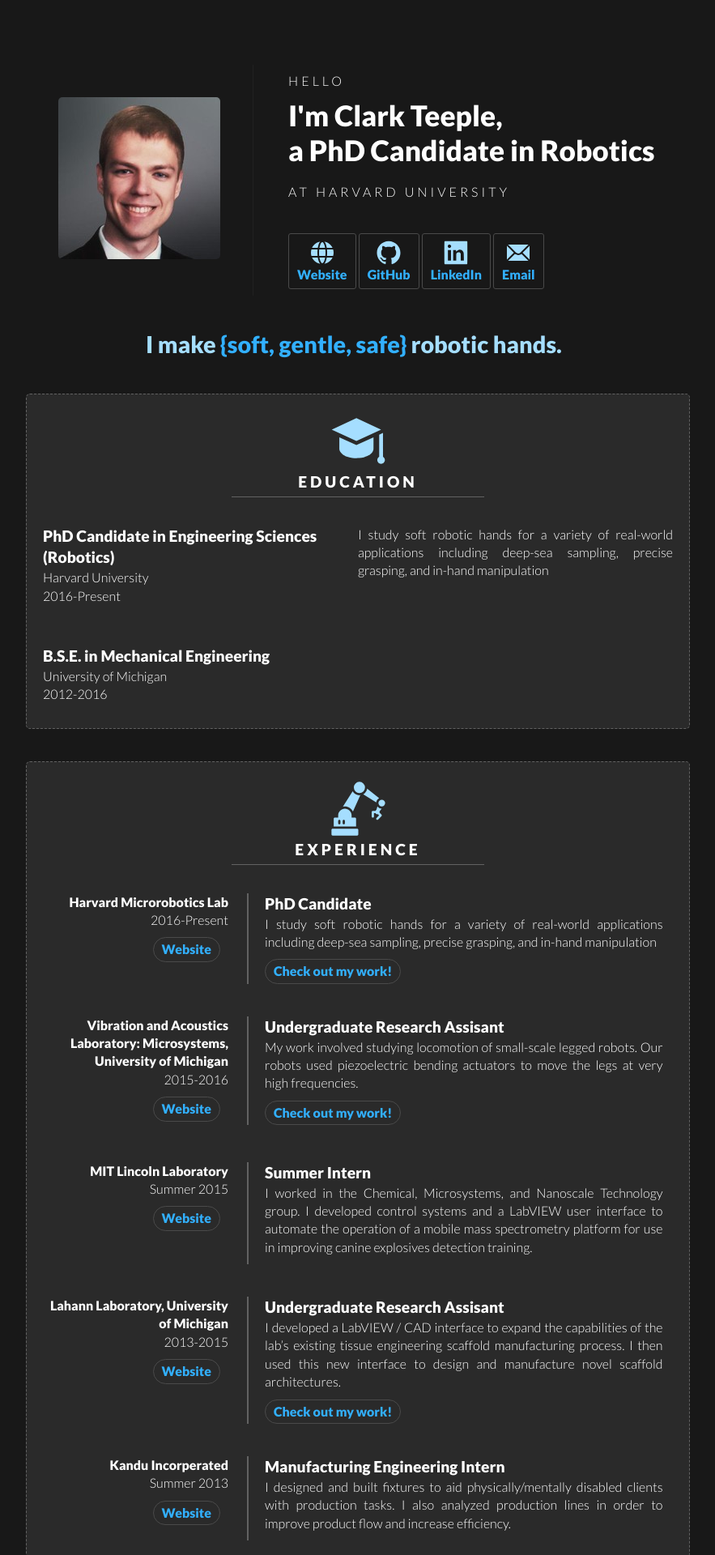
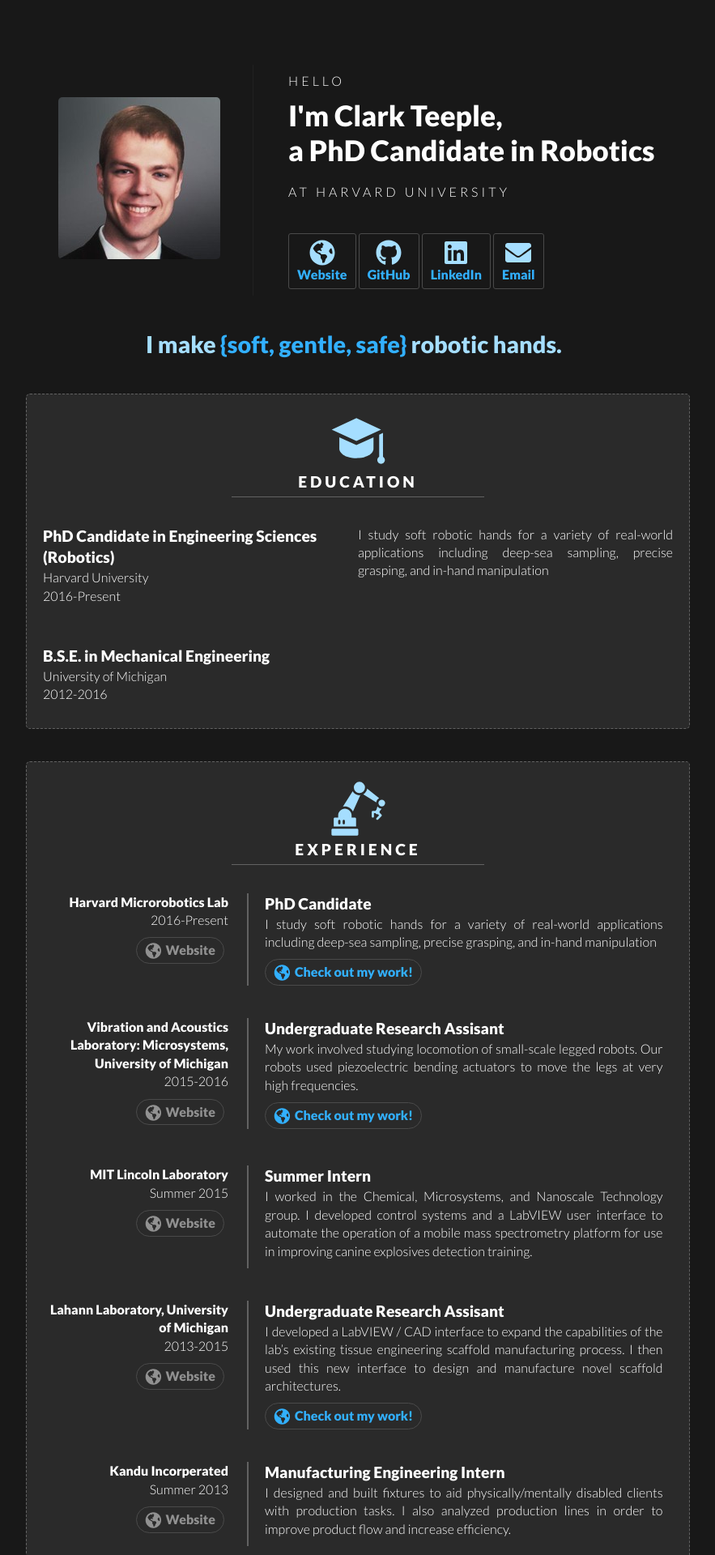
Before and after one commit to cbteeple/cbteeple.github.io, a Jekyll site: the page built from index.html, in a window 1280 px wide. Shown: the top 1920 px of the page at 81% size, without its empty margins (198-1081 px from the left). Built offline with Jekyll 4.4.1, drawn with Linux system fonts in a browser that asks for light colours; nearby versions of some CDN libraries.

Commit message:
started using font-awesome icon library!

```diff
--- a/_includes/head.html
+++ b/_includes/head.html
@@ -10,3 +10,7 @@
 <link rel="canonical" href="{{ page.url | replace:'index.html','' | prepend: site.baseurl | prepend: site.url }}">
 <link rel="alternate" type="application/rss+xml" title="{{ site.title }}" href="{{ "/feed.xml" | prepend: site.baseurl | prepend: site.url }}">
 <script src="https://code.jquery.com/jquery-1.11.3.min.js"></script>
+<script defer src="https://use.fontawesome.com/releases/v5.8.2/js/solid.js" integrity="sha384-+2/MEhV42Ne5nONkjLVCZFGh5IaEQmfXyvGlsibBiATelTFbVGoLB1sqhczi0hlf" crossorigin="anonymous"></script>
+<script defer src="https://use.fontawesome.com/releases/v5.8.2/js/regular.js" integrity="sha384-iFYyWQkY/Zvsdq3IIxRJI2FBoXPj6g73ok7rIH3sZGulA7E5PvFqB5BOELomUuyh" crossorigin="anonymous"></script>
+<script defer src="https://use.fontawesome.com/releases/v5.8.2/js/brands.js" integrity="sha384-GtvEzzhN52RvAD7CnSR7TcPw555abR8NK28tAqa/GgIDk59o0TsaK6FHglLstzCf" crossorigin="anonymous"></script>
+<script defer src="https://use.fontawesome.com/releases/v5.8.2/js/fontawesome.js" integrity="sha384-Ia7KZbX22R7DDSbxNmxHqPQ15ceNzg2U4h5A8dy3K47G2fV1k658BTxXjp7rdhXa" crossorigin="anonymous"></script>
--- a/_includes/header.html
+++ b/_includes/header.html
@@ -14,7 +14,8 @@
             <div class="social">
                 {% if site.email_address %}
                 <a class="social-section" href="http://{{ site.site_address }}">
-                        <img class=social-icon src="img/icons/web.svg">
+                        <span class="fa fa-globe-americas social-icon"></span>
+                        <!--<img class=social-icon src="img/icons/web.svg"> -->
                             Website
                 </a>
 
@@ -22,7 +23,7 @@
 
                 {% if site.github_username %}
                 <a class="social-section" href="http://github.com/{{ site.github_username }}" target="_blank">
-                            <img class=social-icon src="img/icons/github.svg">
+                            <i class="fab fa-github social-icon"></i>
                             GitHub
                 </a>
                 {% endif %}
@@ -33,14 +34,14 @@
 
                 {% if site.linkedin_username %}
                 <a class="social-section" href="http://linkedin.com/in/{{ site.linkedin_username }}" target="_blank">
-                            <img class=social-icon src="img/icons/linkedin.svg">
+                            <i class="fab fa-linkedin social-icon"></i>
                             LinkedIn
                 </a>
                 {% endif %}
 
                 {% if site.email_address %}
                 <a class="social-section" href="mailto:{{ site.email_address }}" target="_blank">
-                            <img class=social-icon src="img/icons/email.svg">
+                            <i class="fas fa-envelope social-icon"></i>
                             Email
                 </a>
                 {% endif %}
--- a/_includes/replace_svg.html
+++ b/_includes/replace_svg.html
@@ -58,6 +58,7 @@
 	        console.log($g);
 	        $g.removeAttr('style');
 	    });
+
 	}
 
 </script>
--- a/_includes/resume.html
+++ b/_includes/resume.html
@@ -40,7 +40,8 @@
 
                         {% if job.company_site %}
                         <div class="links">
-                            <a class="" target="_blank" href="{{job.company_site}}">Website</a>
+                            <a class="links-grey" target="_blank" href="{{job.company_site}}">
+                            <i class="fa fa-globe-americas links-icon"></i> Website</a>
                         </div>
                         {% endif %}
                     </dt>
@@ -49,7 +50,8 @@
                         <p>{{ job.description }}</p>
                         <div class="links">
                         {% if job.link %}
-                            <a target="_blank" href="{{job.link}}">Check out my work!</a>
+                            <a target="_blank" href="{{job.link}}">
+                                <i class="fa fa-globe-americas links-icon"></i> Check out my work!</a>
                         {% endif %}
                         </div>
                     </dd>
@@ -72,10 +74,12 @@
 
                         <div class="links">
                             {% if job.company_site %}
-                                    <a class="" target="_blank" href="{{job.company_site}}">Website</a>
+                                    <a class="links-grey" target="_blank" href="{{job.company_site}}">
+                                    <i class="fa fa-globe-americas links-icon"></i> Website</a>
                             {% endif %}
                             {% if job.link %}
-                                <a target="_blank" href="{{job.link}}">Check out my work!</a>
+                                <a target="_blank" href="{{job.link}}">
+                                <i class="fa fa-globe-americas links-icon"></i> Check out my work!</a>
                             {% endif %}
                         </div>
                     </dd>
@@ -104,7 +108,8 @@
                 <p></p>
                 {% if award.link %}
                     <div class="links">
-                        <a target="_blank" href="{{award.link}}">Check it out!</a>
+                        <a target="_blank" href="{{award.link}}">
+                        <i class="fa fa-globe-americas links-icon"></i> Check it out!</a>
                     </div>
                 {% endif %}
             </dd>
@@ -129,7 +134,8 @@
                 <p>{{ teach.description }}</p>
                 {% if teach.link %}
                     <div class="links">
-                        <a target="_blank" href="{{teach.link}}">Check it out!</a>
+                        <a target="_blank" href="{{teach.link}}">
+                        <i class="fa fa-globe-americas links-icon"></i> Check it out!</a>
                     </div>
                 {% endif %}
             </dd>
@@ -152,11 +158,17 @@
                 <div class="journal">{{ pub.journal }}</div>, <div class="time_period">{{pub.year}}</div>
                 {% if pub.link or pub.pdf_link or pub.bib_link  %}
                     <div class="links">
-                        {% if pub.link %}<a target="_blank" href="{{pub.link}}">link</a>
+                        {% if pub.link %}<a target="_blank" href="{{pub.link}}">
+                            <i class="fa fa-globe-americas links-icon"></i> link
+                        </a>
                         {% endif %}
-                        {% if pub.pdf_link %}<a class ="links_pdf" target="_blank" href="{{pub.pdf_link}}">pdf</a>
+                        {% if pub.pdf_link %}<a class ="links_pdf" target="_blank" href="{{pub.pdf_link}}">
+                             <i class="far fa-file-pdf links-icon"></i> pdf
+                            </a>
                         {% endif %}
-                        {% if pub.bib_link %}<a class="links_bib"  target="_blank" href="{{pub.bib_link}}">bib</a>
+                        {% if pub.bib_link %}<a class="links_bib"  target="_blank" href="{{pub.bib_link}}">
+                        <i class="fa fa-quote-right links-icon"></i> bib
+                    </a>
                         {% endif %}
                         </div>
                 {% endif %}
--- a/_sass/_layout.scss
+++ b/_sass/_layout.scss
@@ -78,6 +78,8 @@ $max_page_width : 860px;
     width: 32px;
     height: 32px;
     fill: $accent-color;
+    color:$accent-color;
+    font-size:32px;
     -webkit-transition: all $base-transition-time;
     transition: all $base-transition-time;
     transition-timing-function: cubic-bezier(0, 0, 0.2, 1);
@@ -109,6 +111,7 @@ $max_page_width : 860px;
         .social-icon{
             transform: translate(0,-10%);
             fill: $white-color ;
+            color:$white-color;
         }
 
     };
--- a/_sass/_resume.scss
+++ b/_sass/_resume.scss
@@ -8,7 +8,9 @@
 .resume_container{
     display: block;
     margin-bottom: $big_spacer;
+
 }
+
 
 
 
@@ -121,18 +123,25 @@ dd {
         border-width: 1px;
         border-style: solid;
         border-color: $box-bg-light;
-        padding: 3px;
+        padding: 4px;
         padding-left: 10px;
         padding-right: 10px;
-        margin-right: 10px;
+        margin-right: 5px;
+        -webkit-transition: all $base-transition-time;
+    transition: all $base-transition-time;
 
     }
     a:hover{
         background: $box-bg-light ;
         border-color: $box-border;
         text-decoration: none;
+
+        .links-icon{
+            fill: $link-hover;
+        };
     }
 }
+
 
 .links_pdf{
    color: #ff0000;
@@ -142,6 +151,21 @@ dd {
    };
 }
 
+
+.links-icon{
+    display: inline-block;
+    margin-left: auto;
+    margin-right: auto;
+    width: 20px;
+    height: 20px;
+    font-size:1.3em;
+    fill: $link-color;
+    top: 2px;
+    position: relative;
+    padding-right: 2px;
+}
+
+
 .links_bib{
    color: #ffb600;
 
@@ -150,6 +174,14 @@ dd {
    };
 }
 
+
+.links-grey{
+    color: #919191;
+
+   &:hover{
+    color: #cccccc;
+   };
+}
 
 
 //Media works backward - THESE SETTINGS ARE for DESKTOP VIEWING
```
Also changed, not shown: img/icons/pdf-icon.svg (added).
